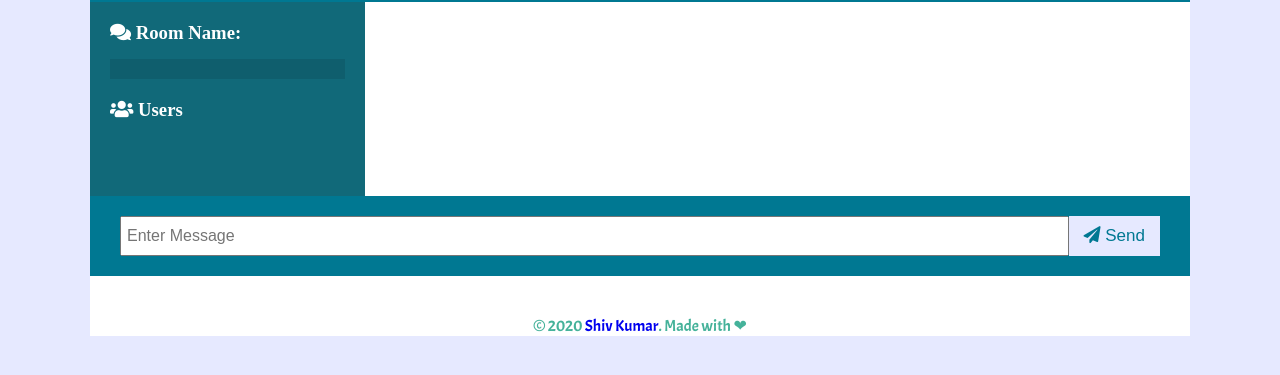
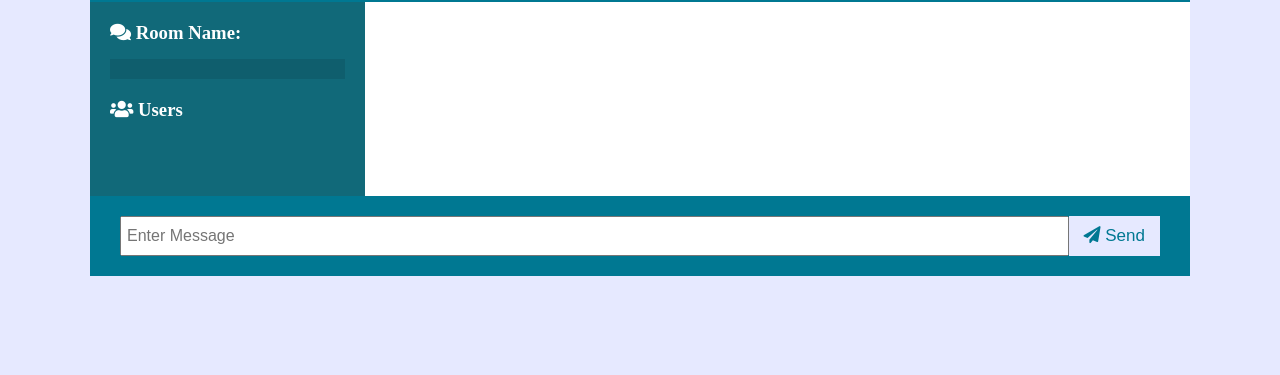
Before and after one commit to shivmehmi/Programmer-s_Cord, a website: page public/chat.html in a window 1280 px wide. Shown: the part 95-470 px from the top of the page. Drawn offline with nearby package versions, Linux system fonts and the light colour scheme; no server answers; a web font is replaced by a local one.

Commit message:
Update chat.html

```diff
--- a/public/chat.html
+++ b/public/chat.html
@@ -43,15 +43,6 @@
           <button class="btn"><i class="fas fa-paper-plane"></i> Send</button>
         </form>
       </div>
-      <div class="row">
-        <div class="col-md-12">
-          <p class="foot-note">
-            © 2020
-            <a href="https://shiv-mehmi.000webhostapp.com">Shiv Kumar</a>. Made
-            with ❤
-          </p>
-        </div>
-      </div>
     </div>
 
     <script
```
